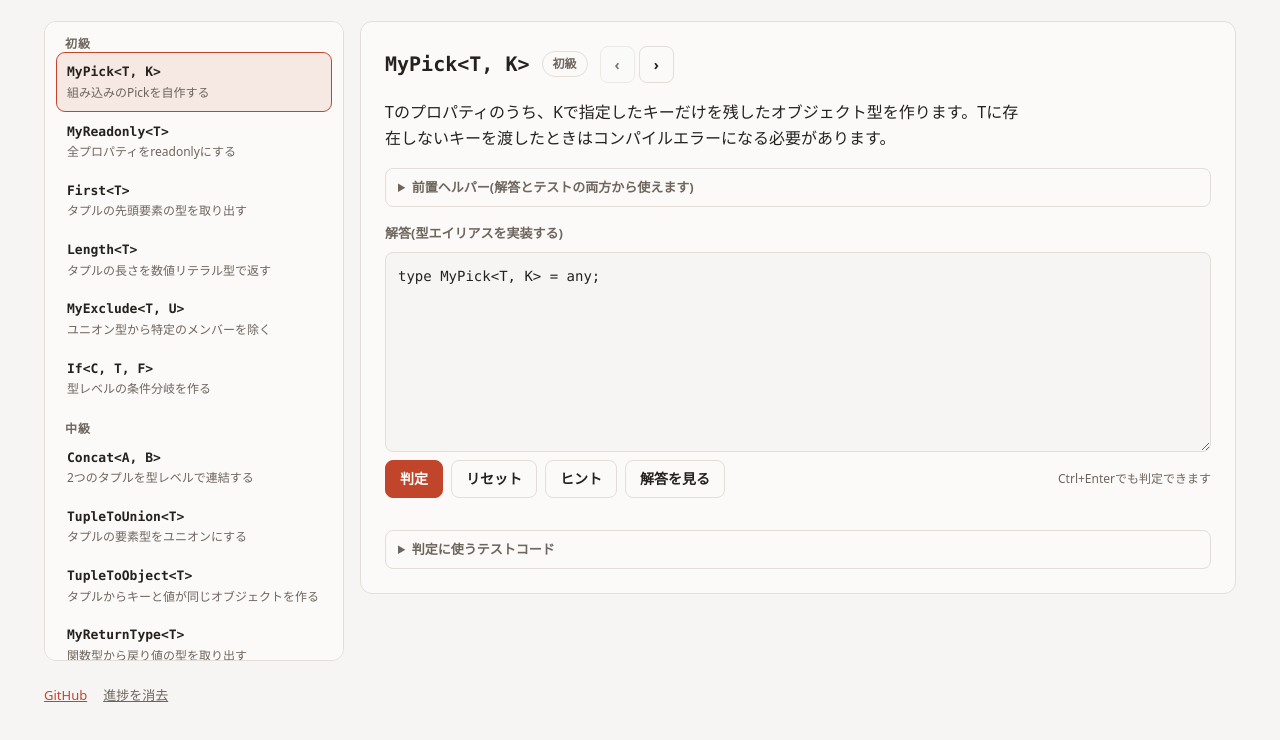
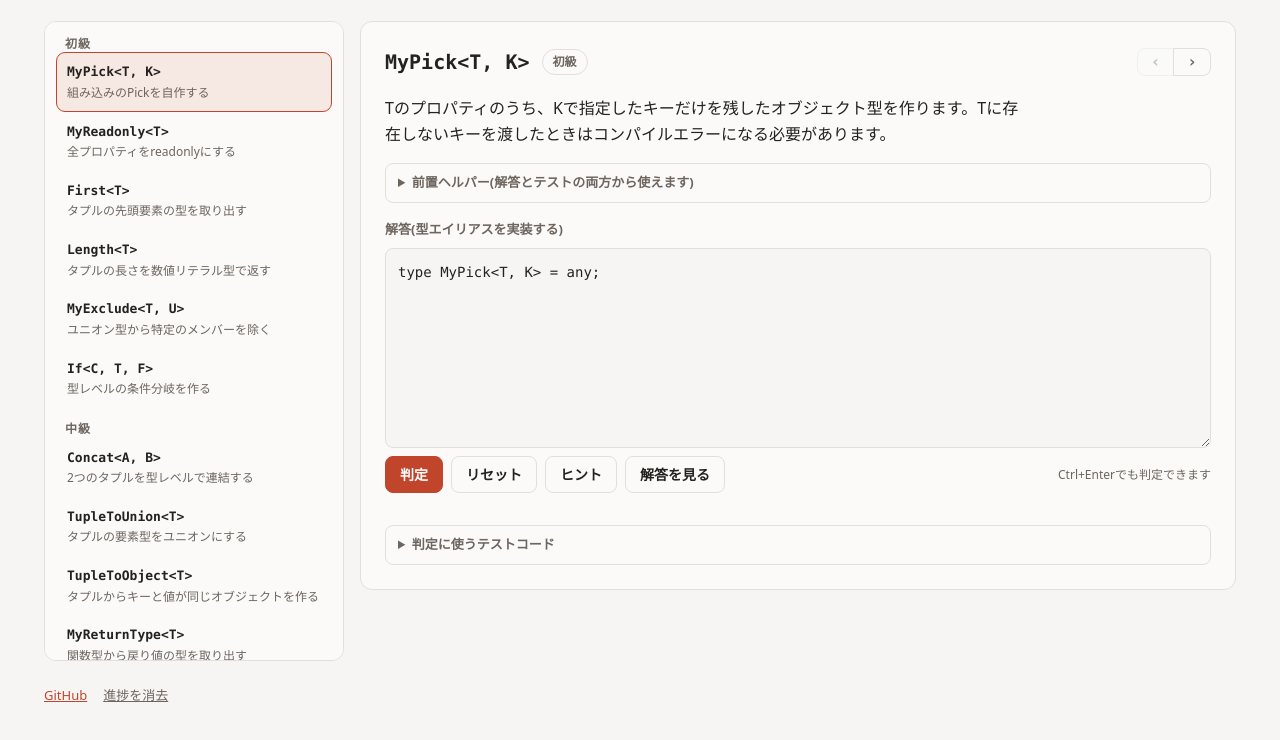
Before and after one commit to miruky/type-dojo, a website built with Vite: page index.html in a window 1280 px wide. Shown: the part 138-878 px from the top of the page. Built offline with nearby package versions, Linux system fonts and the light colour scheme.

Commit message:
前後移動ボタンと次へボタンの体裁を追加

```diff
--- a/src/style.css
+++ b/src/style.css
@@ -338,6 +338,44 @@ body {
   border-color: var(--accent);
 }
 
+/* 前後の問題への移動。隣接した2つのまとまり */
+.challenge-nav {
+  margin-left: auto;
+  display: inline-flex;
+}
+
+.nav-btn {
+  font-family: var(--mono);
+  font-size: 1rem;
+  line-height: 1;
+  padding: 5px 13px;
+  color: var(--muted);
+}
+
+.nav-btn:first-child {
+  border-top-right-radius: 0;
+  border-bottom-right-radius: 0;
+}
+
+.nav-btn:last-child {
+  border-top-left-radius: 0;
+  border-bottom-left-radius: 0;
+  margin-left: -1px;
+}
+
+.nav-btn:disabled {
+  opacity: 0.4;
+  cursor: default;
+}
+
+.verdict-next {
+  margin-top: 12px;
+  font-size: 0.8125rem;
+  color: var(--accent);
+  border-color: var(--accent);
+  background: none;
+}
+
 .challenge-desc {
   color: var(--text);
   max-width: 70ch;
```
